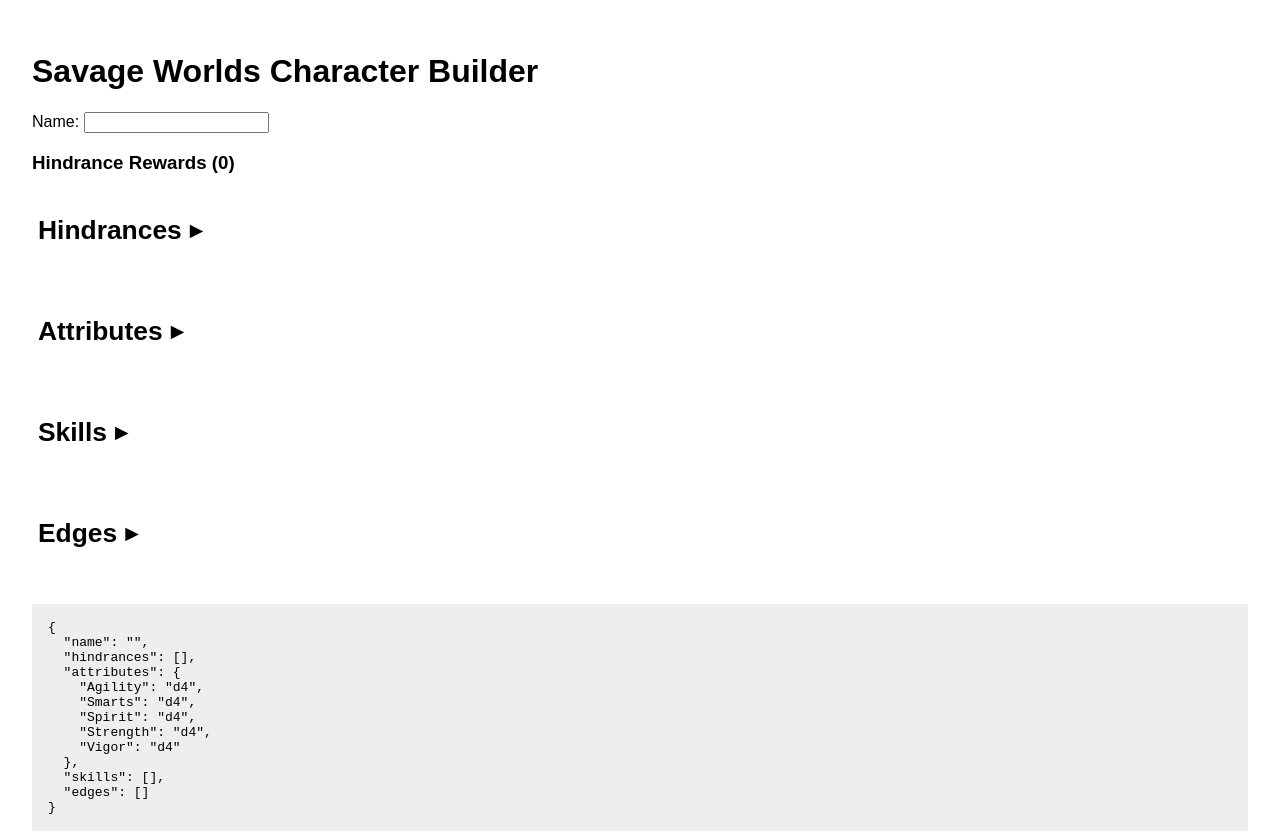
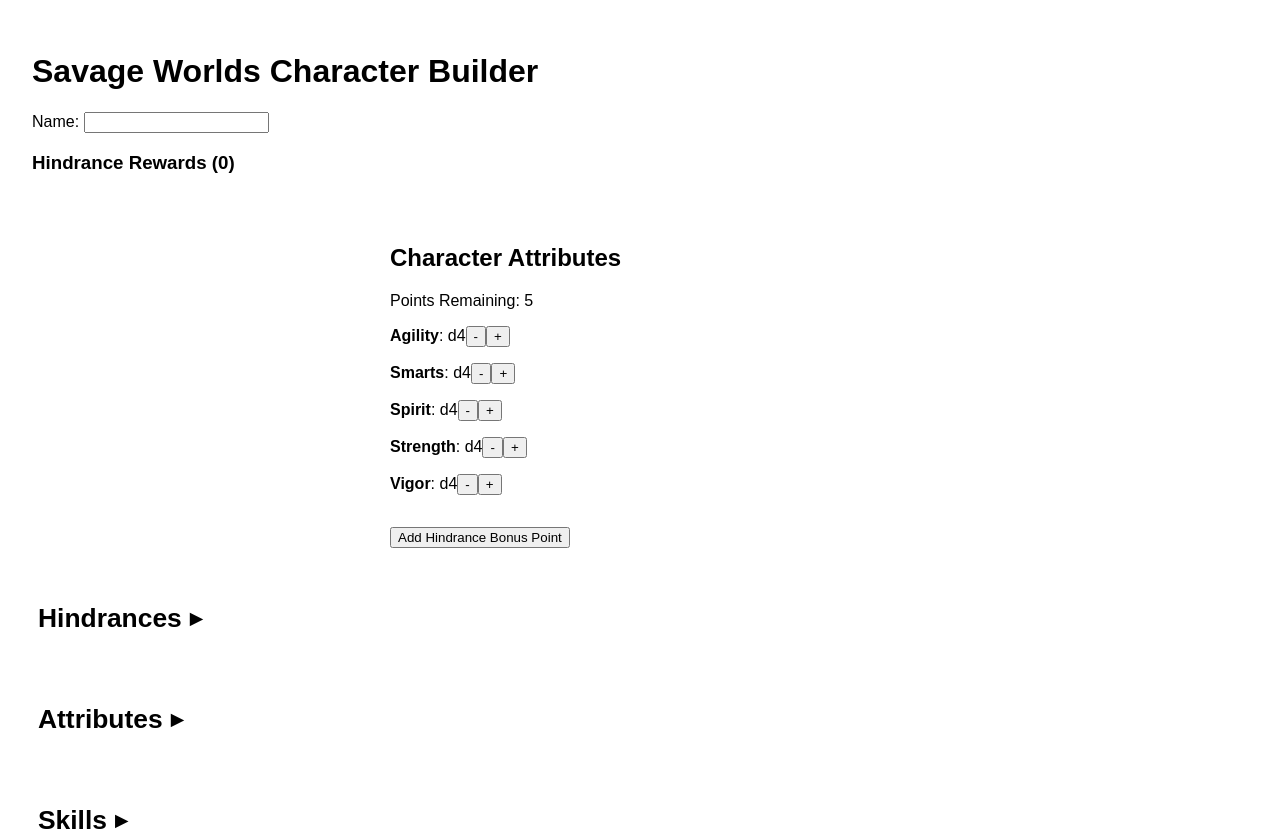
Before and after one commit to Aadrik/savage-builder-ts, a React (Create React App) app: page / in a window 1280 px wide. Shown: the top 831 px of the page. Built offline with nearby package versions, Linux system fonts and the light colour scheme.

Commit message:
Added a useCharacter hook to keep track of character state

```diff
--- a/src/components/CharacterForm.tsx
+++ b/src/components/CharacterForm.tsx
@@ -5,6 +5,7 @@
 import EdgeSelector from "./EdgeSelector";
 import HindranceSelector from "./HindranceSelector";
 import { calculateHindrancePoints } from "../utils/hindrance";
+import CharacterSheet from "./CharacterSheet";
 
 interface Props {
   character: Character;
@@ -26,6 +27,8 @@
           <h3>Hindrance Rewards ({hindrancePoints})</h3>
         </section>
       </div>
+
+      <CharacterSheet></CharacterSheet>
 
       <HindranceSelector
         selectedHindrances={character.hindrances || []}
--- /dev/null
+++ b/src/components/CharacterSheet.tsx
@@ -0,0 +1,42 @@
+import React from "react";
+import { useCharacter } from "../hooks/useCharacter";
+
+export default function CharacterSheet() {
+  const {
+    attributes,
+    upgradeAttribute,
+    downgradeAttribute,
+    spendHindrancePoint,
+    pointsAvailable,
+  } = useCharacter(5); // You can set base points here
+
+  return (
+    <div style={{ padding: "2rem", maxWidth: "500px", margin: "auto" }}>
+      <h2>Character Attributes</h2>
+      <p>Points Remaining: {pointsAvailable}</p>
+
+      {Object.entries(attributes).map(([key, value]) => (
+        <div key={key} style={{ marginBottom: "1rem" }}>
+          <strong>{key}</strong>: {value}
+          <button
+            onClick={() => downgradeAttribute(key as keyof typeof attributes)}
+          >
+            -
+          </button>
+          <button
+            onClick={(e) => {
+              e.stopPropagation();
+              upgradeAttribute(key as keyof typeof attributes);
+            }}
+          >
+            +
+          </button>
+        </div>
+      ))}
+
+      <div style={{ marginTop: "2rem" }}>
+        <button onClick={spendHindrancePoint}>Add Hindrance Bonus Point</button>
+      </div>
+    </div>
+  );
+}
--- /dev/null
+++ b/src/hooks/useCharacter.ts
@@ -0,0 +1,75 @@
+import { useState } from "react";
+import { Attributes, DieType } from "../types/character";
+
+const dieOrder: DieType[] = ["d4", "d6", "d8", "d10", "d12"];
+
+// Returns how much it cost to get to a particular level
+// I.E. to get d8 would return 2.
+function calculateAttributeCost(die: DieType): number {
+  return dieOrder.indexOf(die);
+}
+
+function getNextDie(current: DieType): DieType | null {
+  const index = dieOrder.indexOf(current);
+  return index < dieOrder.length - 1 ? dieOrder[index + 1] : null;
+}
+
+function getPreviousDie(current: DieType): DieType | null {
+  const index = dieOrder.indexOf(current);
+  return index > 0 ? dieOrder[index - 1] : null;
+}
+
+export function useCharacter(basePoints: number = 5) {
+  const [baseHindrancePoints] = useState(0); // Fixed starting pool
+  const [baseEdgePoints] = useState(0);
+  const [attributePoints, setAttributePoints] = useState(0); // Earned via hindrances or levels
+  const [pointsAvailable, setPointsAvailable] = useState(5);
+
+  const [attributes, setAttributes] = useState<Attributes>({
+    Agility: "d4",
+    Smarts: "d4",
+    Spirit: "d4",
+    Strength: "d4",
+    Vigor: "d4",
+  });
+
+  function spendHindrancePoint(): void {
+    updatePointsAvailable(1);
+  }
+
+  function updatePointsAvailable(step: number): void {
+    setPointsAvailable((currentPoints) => {
+      return currentPoints + step;
+    });
+  }
+
+  function upgradeAttribute(attr: keyof Attributes): void {
+    // Check to ensure not going past highest die, d12
+    const nextDie = getNextDie(attributes[attr]);
+    if (nextDie && pointsAvailable > 0) {
+      setAttributes((currentAttributes) => {
+        return { ...currentAttributes, [attr]: nextDie };
+      });
+      updatePointsAvailable(-1);
+    }
+  }
+
+  function downgradeAttribute(attr: keyof Attributes): void {
+    // Check to ensure not going lower than lowest die, d4
+    const prevDie = getPreviousDie(attributes[attr]);
+    if (prevDie) {
+      setAttributes((currentAttributes) => {
+        return { ...currentAttributes, [attr]: prevDie };
+      });
+      updatePointsAvailable(1);
+    }
+  }
+
+  return {
+    attributes,
+    pointsAvailable,
+    upgradeAttribute,
+    downgradeAttribute,
+    spendHindrancePoint,
+  };
+}
```
